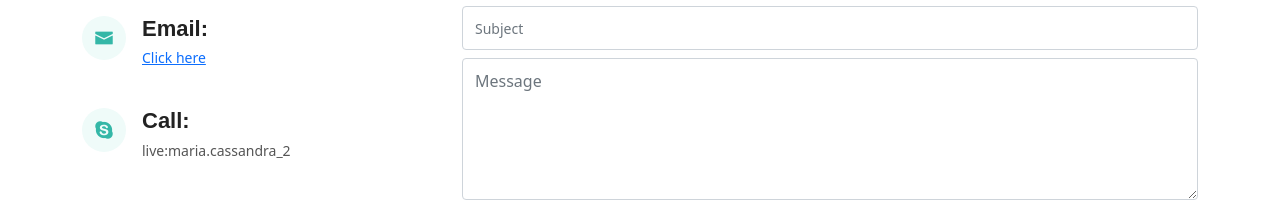
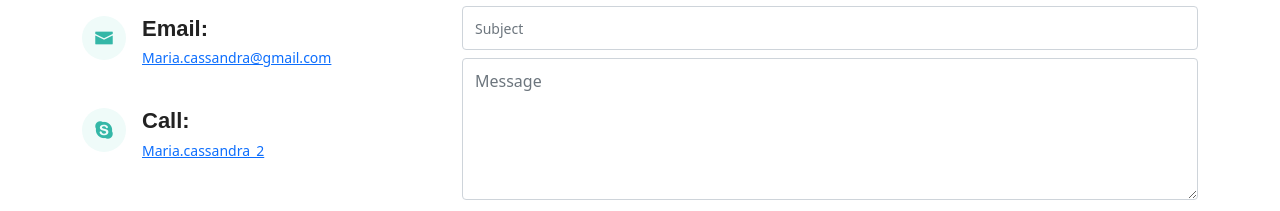
Before and after one commit to MariaCassandra/angular-basic, an Angular app: page /contact in a window 1280 px wide. Shown: the part 736-947 px from the top of the page. Built offline with nearby package versions, Linux system fonts and the light colour scheme.

Commit message:
Update contact.component.html

```diff
--- a/src/app/contact/contact.component.html
+++ b/src/app/contact/contact.component.html
@@ -24,13 +24,13 @@
             <div class="email">
               <i class="icofont-envelope"></i>
               <h4>Email:</h4>
-              <p><a href="mailto:maria.cassandra@gmail.com">Click here</a></p>
+              <p><a href="mailto:maria.cassandra@gmail.com">Maria.cassandra@gmail.com</a></p>
             </div>
 
             <div class="phone">
               <i class="icofont-skype"></i>
               <h4>Call:</h4>
-              <p>live:maria.cassandra_2</p>
+              <p><a href="https://join.skype.com/invite/EQr0v9VJw0nH">Maria.cassandra_2</a></p>
             </div>
 
           </div>
```
